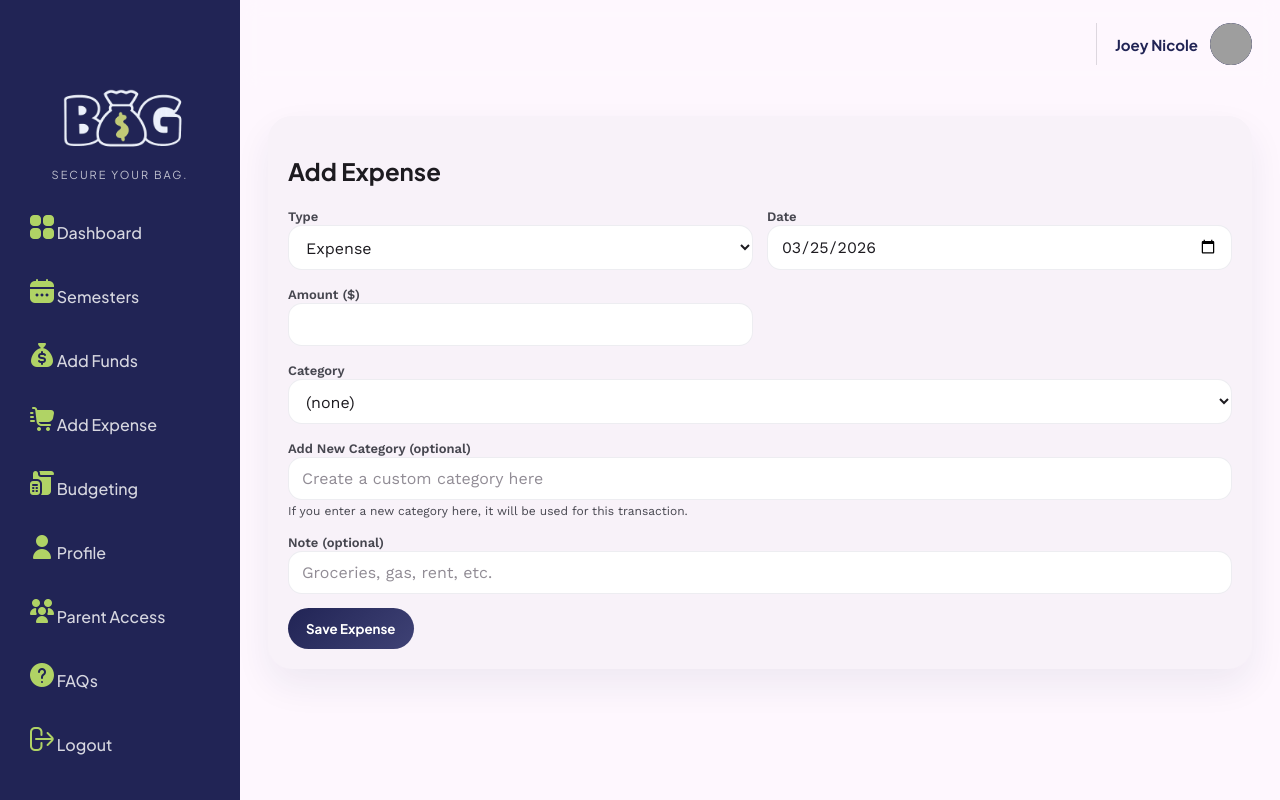
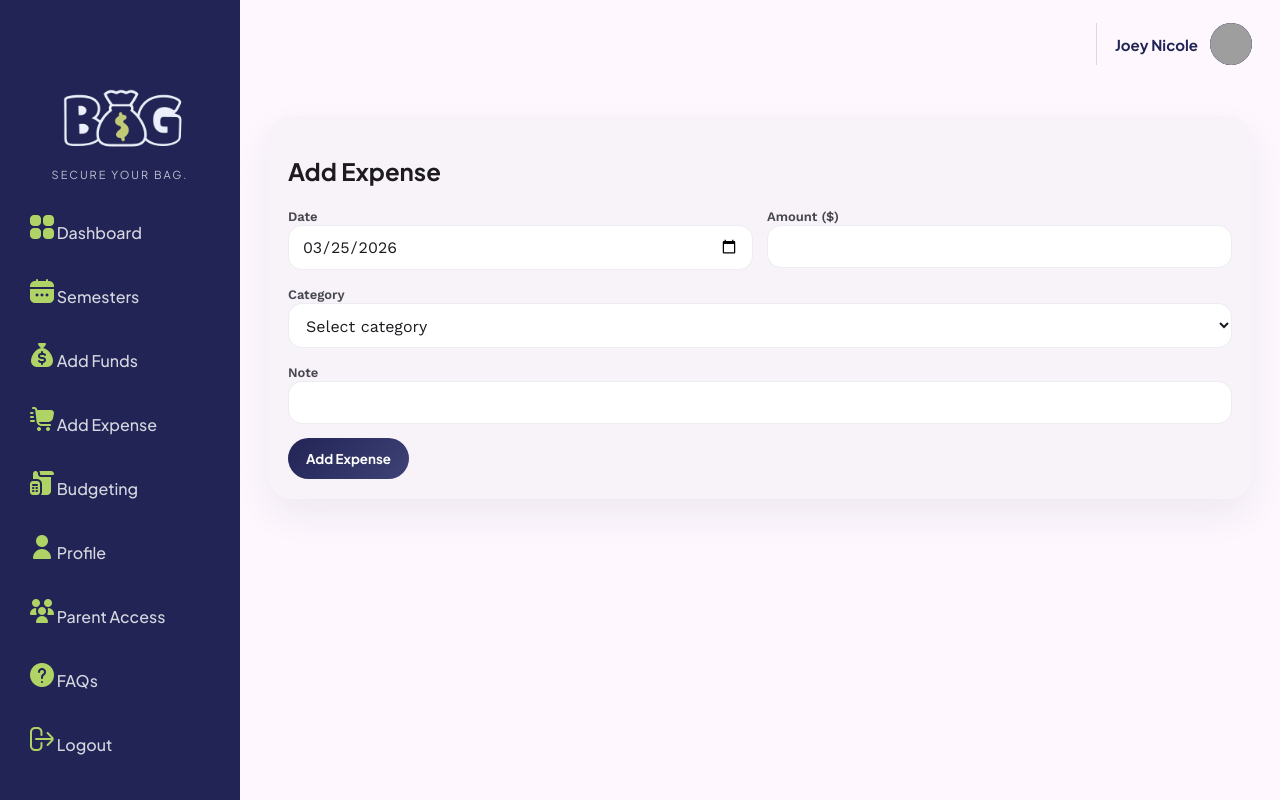
Before and after one commit to CAPSTONE-Team-G0/BAG, a Flask app: page /transaction/new in a window 1280 px wide. Run offline with Flask 3, Linux system fonts and the light colour scheme; a user stored in the database is signed in; data comes from the database, SQL or seed files in the repository; grey boxes are pictures that could not be loaded.

Commit message:
Final UI updates, budgeting layout, cleaned repo

```diff
--- a/app/routes/transactions.py
+++ b/app/routes/transactions.py
@@ -15,104 +15,147 @@ def transaction_new():
     db = get_db()
     uid = current_user_id()
     sid = active_semester_id()
+
     if sid is None:
         flash("Create and select a semester first.")
         return redirect(url_for("semesters.semester_new"))
 
     ensure_default_categories(db, uid)
-    cats = db.execute("SELECT * FROM categories WHERE user_id = ? ORDER BY name ASC", (uid,)).fetchall()
+    cats = db.execute(
+        "SELECT * FROM categories WHERE user_id = ? ORDER BY name ASC",
+        (uid,)
+    ).fetchall()
 
     if request.method == "POST":
-        ttype = (request.form.get("type") or "expense").strip()
+        ttype = "expense"
         amount = money_to_cents(request.form.get("amount") or "")
         tdate = (request.form.get("date") or "").strip()
-
         category_id = request.form.get("category_id") or None
-        new_category = (request.form.get("new_category") or "").strip()
         note = (request.form.get("note") or "").strip()
 
-        if ttype not in ("income", "expense"):
-            flash("Invalid transaction type.")
-            return render_template("transaction_new.html", categories=cats, today=date.today().isoformat())
         if amount is None or amount == 0:
             flash("Amount must be greater than 0.")
             return render_template("transaction_new.html", categories=cats, today=date.today().isoformat())
+
         if not tdate:
             flash("Date is required.")
             return render_template("transaction_new.html", categories=cats, today=date.today().isoformat())
+
         try:
             date.fromisoformat(tdate)
         except Exception:
             flash("Invalid date.")
             return render_template("transaction_new.html", categories=cats, today=date.today().isoformat())
 
+        if not category_id:
+            flash("Please select a category.")
+            return render_template("transaction_new.html", categories=cats, today=date.today().isoformat())
+
         cat_id = None
 
-        if new_category:
-            db.execute(
-                "INSERT OR IGNORE INTO categories (user_id, name) VALUES (?, ?)",
-                (uid, new_category),
-            )
-            db.commit()
-
-            created_cat = db.execute(
-                "SELECT id FROM categories WHERE user_id = ? AND name = ?",
-                (uid, new_category),
+        try:
+            cid = int(category_id)
+            ok = db.execute(
+                "SELECT id, name FROM categories WHERE id = ? AND user_id = ?",
+                (cid, uid)
             ).fetchone()
 
-            if created_cat:
-                cat_id = created_cat["id"]
+            if ok:
+                cat_id = cid
 
-        elif category_id:
-            try:
-                cid = int(category_id)
-                ok = db.execute(
-                    "SELECT id FROM categories WHERE id = ? AND user_id = ?",
-                    (cid, uid)
-                ).fetchone()
-                if ok:
-                    cat_id = cid
-            except Exception:
-                cat_id = None
+                if ok["name"].lower() == "other" and not note:
+                    flash("Please add a note when selecting 'Other'.")
+                    return render_template("transaction_new.html", categories=cats, today=date.today().isoformat())
+
+        except Exception:
+            cat_id = None
+
+        if cat_id is None:
+            flash("Please select a valid category.")
+            return render_template("transaction_new.html", categories=cats, today=date.today().isoformat())
 
         db.execute(
-            "INSERT INTO transactions (user_id, semester_id, type, amount_cents, date, category_id, note) VALUES (?, ?, ?, ?, ?, ?, ?)",
+            """
+            INSERT INTO transactions
+            (user_id, semester_id, type, amount_cents, date, category_id, note)
+            VALUES (?, ?, ?, ?, ?, ?, ?)
+            """,
             (uid, sid, ttype, amount, tdate, cat_id, note),
         )
+
         db.commit()
-        flash("Transaction saved.")
+        flash("Expense saved.")
         return redirect(url_for("dashboard.dashboard"))
 
-    return render_template("transaction_new.html", categories=cats, today=date.today().isoformat())
+    return render_template(
+        "transaction_new.html",
+        categories=cats,
+        today=date.today().isoformat()
+    )
+
 
 @bp.route("/transaction/edit/<int:transaction_id>", methods=["GET", "POST"])
 @login_required
 def transaction_edit(transaction_id):
     db = get_db()
+    uid = current_user_id()
 
     transaction = db.execute(
-        "SELECT * FROM transactions WHERE id = ?", (transaction_id,)
+        "SELECT * FROM transactions WHERE id = ? AND user_id = ?",
+        (transaction_id, uid)
     ).fetchone()
 
+    if not transaction:
+        flash("Transaction not found.")
+        return redirect(url_for("dashboard.dashboard"))
+
     categories = db.execute(
-        "SELECT * FROM categories ORDER BY name"
+        "SELECT * FROM categories WHERE user_id = ? ORDER BY name",
+        (uid,)
     ).fetchall()
 
     if request.method == "POST":
-        db.execute("""
+        category_id = request.form.get("category_id")
+        note = (request.form.get("note") or "").strip()
+        amount = money_to_cents(request.form.get("amount"))
+        tdate = request.form.get("date")
+
+        if amount is None or amount == 0:
+            flash("Amount must be greater than 0.")
+            return render_template("transaction_edit.html", transaction=transaction, categories=categories)
+
+        if not category_id:
+            flash("Please select a category.")
+            return render_template("transaction_edit.html", transaction=transaction, categories=categories)
+
+        cat_name = db.execute(
+            "SELECT name FROM categories WHERE id = ? AND user_id = ?",
+            (category_id, uid)
+        ).fetchone()
+
+        if cat_name and cat_name["name"].lower() == "other" and not note:
+            flash("Please add a note when selecting 'Other'.")
+            return render_template("transaction_edit.html", transaction=transaction, categories=categories)
+
+        db.execute(
+            """
             UPDATE transactions
             SET type=?, amount_cents=?, date=?, category_id=?, note=?
-            WHERE id=?
-        """, (
-            request.form.get("type"),
-            money_to_cents(request.form.get("amount")),
-            request.form.get("date"),
-            request.form.get("category_id"),
-            request.form.get("note"),
-            transaction_id
-        ))
+            WHERE id=? AND user_id=?
+            """,
+            (
+                "expense",
+                amount,
+                tdate,
+                category_id,
+                note,
+                transaction_id,
+                uid
+            )
+        )
 
         db.commit()
+        flash("Expense updated.")
         return redirect(url_for("dashboard.dashboard"))
 
     return render_template(
@@ -126,6 +169,13 @@ def transaction_edit(transaction_id):
 @login_required
 def transaction_delete(transaction_id):
     db = get_db()
-    db.execute("DELETE FROM transactions WHERE id = ?", (transaction_id,))
+    uid = current_user_id()
+
+    db.execute(
+        "DELETE FROM transactions WHERE id = ? AND user_id = ?",
+        (transaction_id, uid)
+    )
+
     db.commit()
+    flash("Transaction deleted.")
     return redirect(url_for("dashboard.dashboard"))
--- a/app/static/css/style.css
+++ b/app/static/css/style.css
@@ -384,12 +384,18 @@ input::placeholder, textarea::placeholder{
 }
 
 .btn.secondary{
-  background:#ece7ee;
-  color:var(--primary);
+  background: transparent;
+  color: var(--accent);
+  border: 2px solid var(--accent);
+  font-weight: 600;
+  padding: 10px 16px;
+  border-radius: var(--pill);
+  transition: all 0.2s ease;
 }
 
 .btn.secondary:hover{
-  filter:brightness(1.01);
+  background: var(--accent);
+  color: #fff;
 }
 
 /* =========================
@@ -781,3 +787,14 @@ input::placeholder, textarea::placeholder{
     width:100%;
   }
 }
+/* Remove number input spinners (Chrome, Edge, Safari) */
+input[type="number"]::-webkit-outer-spin-button,
+input[type="number"]::-webkit-inner-spin-button {
+  -webkit-appearance: none;
+  margin: 0;
+}
+
+/* Remove number input spinners (Firefox) */
+input[type="number"] {
+  -moz-appearance: textfield;
+}
--- a/app/templates/base.html
+++ b/app/templates/base.html
@@ -91,20 +91,33 @@
         {% if session.get('user_id') %}
         <div class="topbar-right">
   <div class="topbar-user">
+
     <div class="topbar-user-text">
-              <div class="topbar-user-name">{{ nav_display_name }}</div>
+      <div class="topbar-user-name">
+        {% if session.get('user_role') == 'parent' %}
+          Parent Portal
+        {% else %}
+          {{ nav_display_name }}
+        {% endif %}
+      </div>
     </div>
 
-            {% if nav_profile_image %}
+    {% if session.get('user_role') == 'parent' %}
+      <div class="topbar-avatar topbar-avatar-image">
+        <img src="{{ url_for('static', filename='images/logos/baglogo.png') }}" alt="BAG Logo">
+      </div>
+    {% elif nav_profile_image %}
       <div class="topbar-avatar topbar-avatar-image">
         <img src="{{ nav_profile_image }}" alt="Profile photo">
       </div>
     {% else %}
       <div class="topbar-avatar">{{ nav_avatar_letter }}</div>
     {% endif %}
+
   </div>
 </div>
 {% endif %}
+
 </header>
 
       <main class="page-content">
--- a/app/templates/intro_pages/index.html
+++ b/app/templates/intro_pages/index.html
@@ -29,7 +29,7 @@
   <main>
     <section class="hero">
       <img
-        src="{{ url_for('static', filename='images/logos/baglogomain.png') }}"
+        src="{{ url_for('static', filename='images/logos/baglogotransparent.png') }}"
         alt="BAG Semester Budgeting logo">
 
       <h1>Take control of your semester finances.</h1>
--- a/app/templates/login.html
+++ b/app/templates/login.html
@@ -9,7 +9,7 @@
 <div class="login-split-page">
   <section class="login-welcome-panel">
     <img
-      src="{{ url_for('static', filename='images/logos/baglogomain.png') }}"
+      src="{{ url_for('static', filename='images/logos/baglogotransparent.png') }}"
       alt="BAG Semester Budgeting Logo"
       class="login-main-logo"
     >
--- a/app/templates/register.html
+++ b/app/templates/register.html
@@ -9,7 +9,7 @@
 <div class="login-split-page">
   <section class="login-welcome-panel">
     <img
-      src="{{ url_for('static', filename='images/logos/baglogomain.png') }}"
+      src="{{ url_for('static', filename='images/logos/baglogotransparent.png') }}"
       alt="BAG Semester Budgeting Logo"
       class="login-main-logo"
     >
--- a/app/templates/transaction_new.html
+++ b/app/templates/transaction_new.html
@@ -7,43 +7,46 @@
 
 <div class="card">
   <h2>Add Expense</h2>
+
   <form method="post" class="form grid">
-    <div>
-      <label>Type</label>
-      <select name="type">
-        <option value="expense">Expense</option>
-      </select>
-    </div>
+    <input type="hidden" name="type" value="expense">
+
     <div>
       <label>Date</label>
       <input type="date" name="date" value="{{ today }}" required>
     </div>
+
     <div>
       <label>Amount ($)</label>
-      <input type="number" step="0.01" min="0.01" name="amount" required>
+      <input
+        type="number"
+        step="0.01"
+        min="0.01"
+        name="amount"
+        required
+      >
     </div>
+
     <div class="full">
       <label>Category</label>
-      <select name="category_id">
-        <option value="">(none)</option>
+      <select name="category_id" required>
+        <option value="" disabled selected>Select category</option>
         {% for c in categories %}
           <option value="{{ c.id }}">{{ c.name }}</option>
         {% endfor %}
       </select>
+    </div>
 
+    <div class="full">
+      <label>Note</label>
+      <input name="note">
     </div>
+
     <div class="full">
-  <label>Add New Category (optional)</label>
-  <input name="new_category" placeholder="Create a custom category here">
-  <div class="hint">If you enter a new category here, it will be used for this transaction.</div>
-</div>
-    <div class="full">
-      <label>Note (optional)</label>
-      <input name="note" placeholder="Groceries, gas, rent, etc.">
-    </div>
-    <div class="full">
-      <button class="btn" type="submit">Save Expense</button>
+      <button class="btn" type="submit">Add Expense</button>
     </div>
   </form>
+
 </div>
+
 {% endblock %}
```
Also changed, not shown: app/routes/categories.py (+20 -8 lines), app/static/css/categoriesstyle.css (+27 -2 lines), app/static/css/introstyle.css (+19 -5 lines), app/static/css/semestersstyle.css (+82 -10 lines), app/templates/categories.html (+22 -20 lines), app/templates/intro_pages/about.html (+27 -13 lines), app/templates/transaction_edit.html (+6 -9 lines), app/static/images/logos/baglogotransparent.png (added), app/static/images/logos/baglogotransparent2.png (added), 1 other file. Lines whose indentation alone changed are shown as unchanged.
